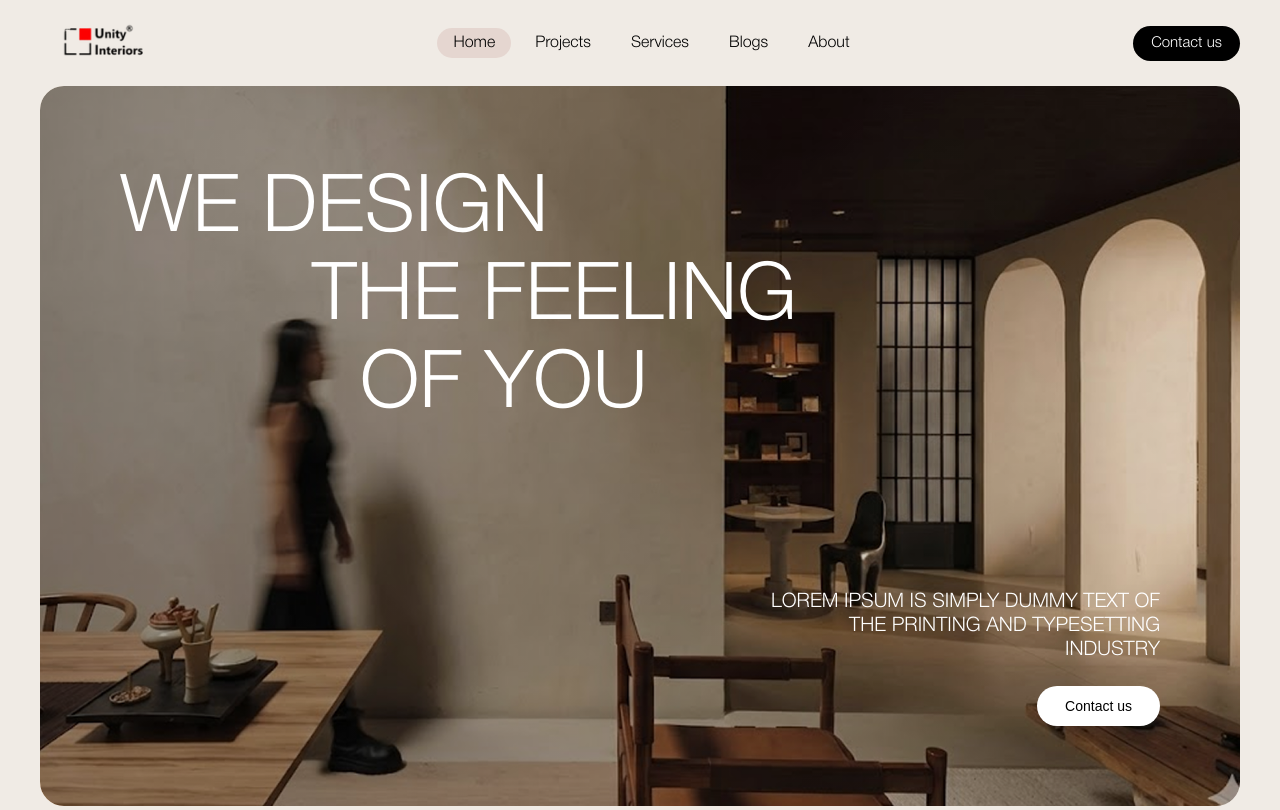
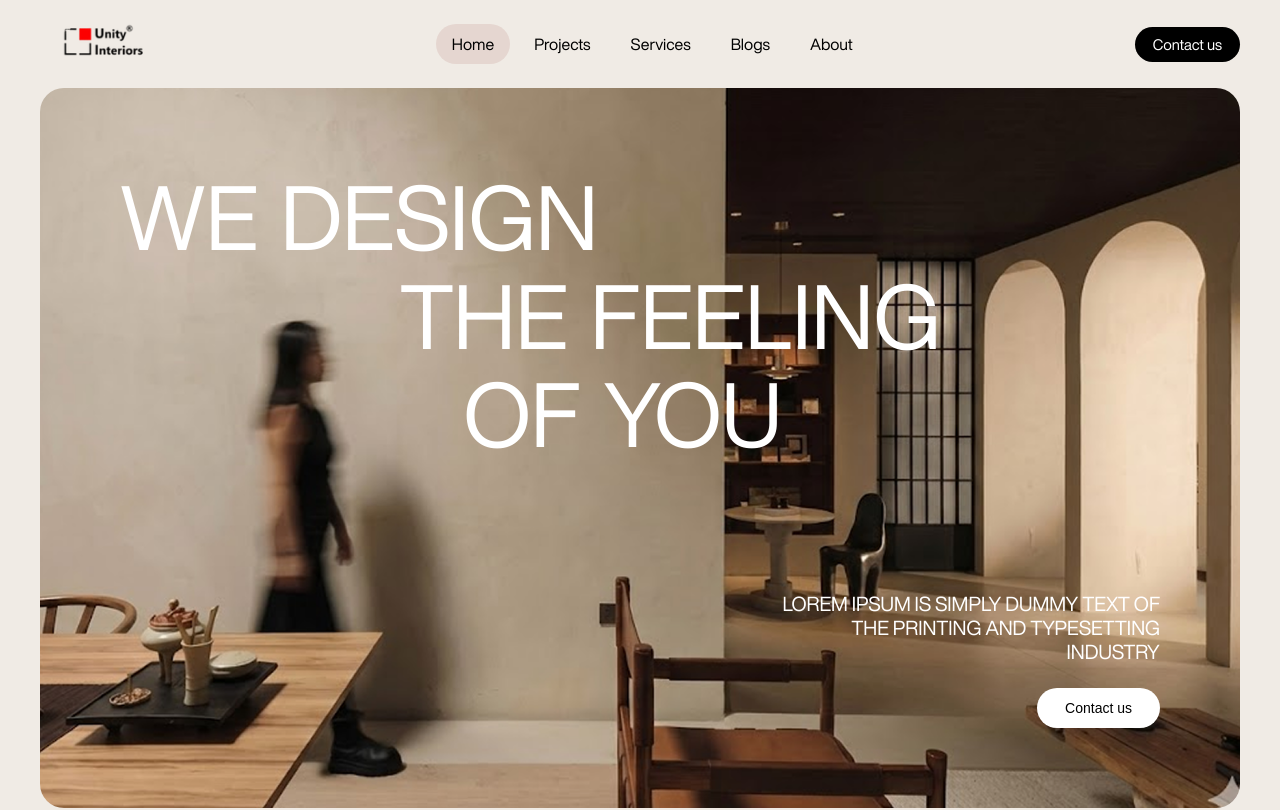
Before and after one commit to humbeedevelopers/unityinterior, a Next.js app: page / in a window 1280 px wide. Shown: the top 810 px of the page. Built offline with nearby package versions, Linux system fonts and the light colour scheme.

Commit message:
updation --j

```diff
--- a/src/animations/WordReveal.jsx
+++ b/src/animations/WordReveal.jsx
@@ -6,7 +6,7 @@ const WordReveal = ({ children, delay = 0 }) => {
     hidden: { opacity: 0 },
     visible: {
       opacity: 1,
-      transition: { staggerChildren: 0.1, delayChildren: delay },
+      transition: { staggerChildren: 0.06, delayChildren: delay },
     },
   };
 
@@ -18,6 +18,19 @@ const WordReveal = ({ children, delay = 0 }) => {
       transition: { duration: 0.6, ease: [0.33, 1, 0.68, 1] },
     },
   };
+
+//   const childVariants = {
+//   hidden: { y: "110%", opacity: 0, filter: "blur(6px)" },
+//   visible: {
+//     y: 0,
+//     opacity: 1,
+//     filter: "blur(0px)",
+//     transition: {
+//       duration: 0.85,
+//       ease: [0.22, 1, 0.36, 1],
+//     },
+//   },
+// };
 
   const processChildren = (children) => {
     return React.Children.map(children, (child) => {
--- a/src/app/layout.js
+++ b/src/app/layout.js
@@ -22,7 +22,7 @@ const helveticaNeue = localFont({
       style: "normal",
     },
     {
-      path: "../fonts/HelveticaNeueLight.otf",
+      path: "../fonts/HelveticaNeueRegular.ttf",
       weight: "400",
       style: "light",
     },
--- a/src/components/FaqsSection/Faqs.scss
+++ b/src/components/FaqsSection/Faqs.scss
@@ -20,8 +20,8 @@
   }
 
   &__title {
-    font-size: 48px;
-    font-weight: 500;
+    font-size: 50px;
+    font-weight: 400;
     color: #540B0E;
   }
 
--- a/src/components/Footer/Footer.scss
+++ b/src/components/Footer/Footer.scss
@@ -26,8 +26,8 @@
   &__description {
     font-size: 16px;
     line-height: 1.3;
-    max-width: 420px;
-    color: #000;
+    max-width: 400px;
+    color: #3F3F3F;
   }
 
   &__right{
--- a/src/components/Form/Form.scss
+++ b/src/components/Form/Form.scss
@@ -20,11 +20,12 @@
   &__heading {
     font-size: 42px;
     line-height: 1.15;
-    font-weight: 300;
+    font-weight: 400;
     letter-spacing: 0.5px;
 
     span {
-      font-weight: 500;
+      font-size: 50px;
+      font-weight: 400;
       display: inline-block;
       margin-top: 12px;
     }
--- a/src/components/Header/Header.scss
+++ b/src/components/Header/Header.scss
@@ -59,6 +59,9 @@
 }
 
 .contact-btn {
+  display: flex;
+  justify-content: center;
+  align-items: center;
   background: #000;
   height: 35px;
   background-size: 400%;
--- a/src/components/Hero/Hero.jsx
+++ b/src/components/Hero/Hero.jsx
@@ -1,6 +1,7 @@
 "use client";
 import "./Hero.scss";
 import ParagraphTextReveal from "@/animations/ParagraphTextReveal";
+import WordReveal from "@/animations/WordReveal";
 
 const Hero = () => {
   return (
@@ -10,10 +11,10 @@ const Hero = () => {
 
       <div className="hero__content">
         <h1 className="hero__title">
-          <ParagraphTextReveal>
-          WE DESIGN <br /></ParagraphTextReveal>
-         <p className="TextPattern"><ParagraphTextReveal> THE FEELING</ParagraphTextReveal></p>
-          <p className="TextPatternTwo"><ParagraphTextReveal> OF YOU</ParagraphTextReveal></p>
+          <WordReveal>
+          WE DESIGN <br /></WordReveal>
+         <p className="TextPattern"><WordReveal> THE FEELING</WordReveal></p>
+          <p className="TextPatternTwo"><WordReveal> OF YOU</WordReveal></p>
         </h1>
 
         <div className="hero__footer">
--- a/src/components/Hero/Hero.scss
+++ b/src/components/Hero/Hero.scss
@@ -27,11 +27,11 @@
   &__overlay {
     position: absolute;
     inset: 0;
-    background: linear-gradient(
-      to right,
-      rgba(0, 0, 0, 0.35),
-      rgba(0, 0, 0, 0.1)
-    );
+    // background: linear-gradient(
+    //   to right,
+    //   rgba(0, 0, 0, 0.35),
+    //   rgba(0, 0, 0, 0.1)
+    // );
     border-radius: 24px;
     z-index: 1;
   }
@@ -58,7 +58,7 @@
   }
 
   &__title {
-    font-size: clamp(36px, 7vw, 80px);
+    font-size: clamp(36px, 7vw, 100px);
     font-weight: 400;
     line-height: 1.1;
     color: #ffffff;
@@ -70,13 +70,13 @@
     }
   }
   .TextPattern{
-    padding-left: 12rem;
+    padding-left: 15rem;
     @media(max-width: 575px){
         padding-left: 2rem;
     }
   }
   .TextPatternTwo{
-    padding-left: 15rem;
+    padding-left: 19rem;
     @media(max-width: 575px){
         padding-left: 3rem;
     }
--- a/src/components/KnowledgeSlider/KnowledgeSlider.scss
+++ b/src/components/KnowledgeSlider/KnowledgeSlider.scss
@@ -18,7 +18,7 @@
 
   &__title {
     font-size: 40px;
-    font-weight: 500;
+    font-weight: 400;
     color: #540B0E;
     text-transform: uppercase;
     line-height: 1.1;
```
Also changed, not shown: src/fonts/HelveticaNeueRegular.ttf (added).
